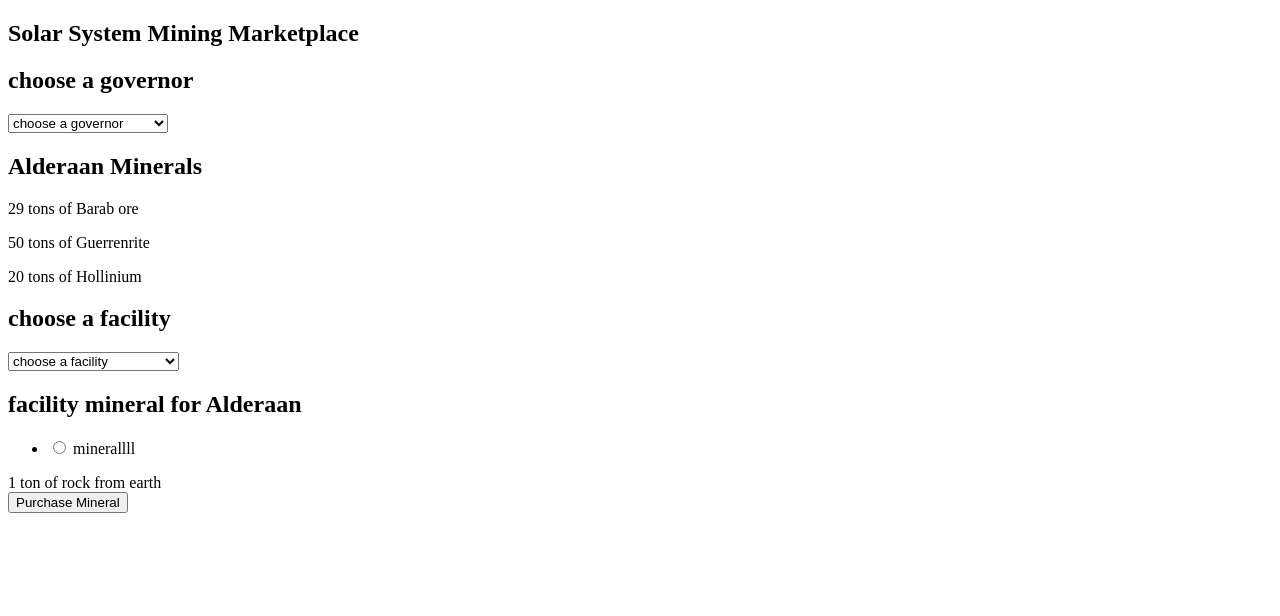
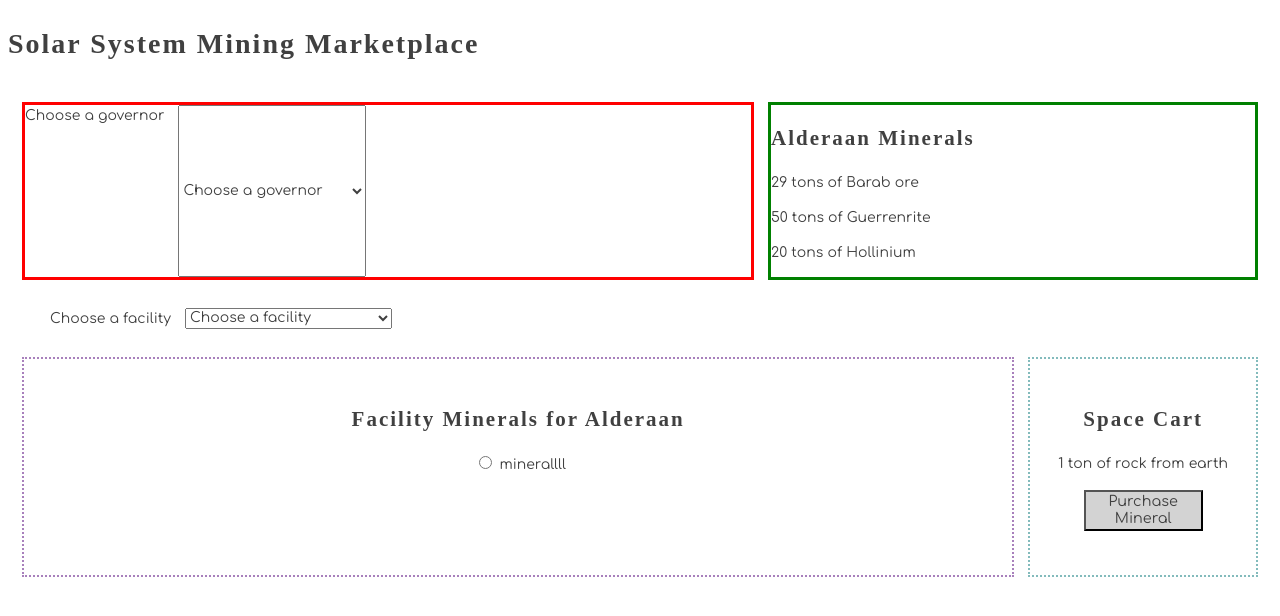
Before and after one commit to nss-day-cohort-52/exomine-tornado-mashers, a plain HTML site: page index.html in a window 1280 px wide. Drawn offline with Linux system fonts and the light colour scheme; a web font is replaced by a local one.

Commit message:
perparing to pull new main

```diff
--- a/index.html
+++ b/index.html
@@ -4,6 +4,7 @@
     <meta charset="UTF-8">
     <meta http-equiv="X-UA-Compatible" content="IE=edge">
     <meta name="viewport" content="width=device-width, initial-scale=1.0">
+    <link rel="stylesheet" href="./styles/main.css">
     <title>Exomine</title>
 </head>
 <body>
--- a/scripts/Cart.js
+++ b/scripts/Cart.js
@@ -8,5 +8,7 @@ const facilityName = "earth"
 
 
 export const cart = () => {
-return `1 ton of ${mineral} from ${facilityName}`
+return `
+    <h2>Space Cart</h2>
+    1 ton of ${mineral} from ${facilityName}`
 }
--- a/scripts/Exomine.js
+++ b/scripts/Exomine.js
@@ -24,10 +24,10 @@ export const renderHTML = () => {
         <section class="governor">${governorHTML}</section>
         <section class="available_resources"> ${availableResources()}</section>
     </div>
-    <section class="facility">${facilitiesHTML}</section>
+    <section class="facilities">${facilitiesHTML}</section>
 
     <div class="bottom">
-        <section class="minerals_avail">${facilityMineralHTML}<section>
+        <section class="minerals_avail">${facilityMineralHTML}</section>
         <section class="cart">
             <div class="cartHTML">${cartHTML}</div>
             <div class="button">${buttonHTML}</div>
--- a/scripts/Facilities.js
+++ b/scripts/Facilities.js
@@ -9,16 +9,20 @@ import { getFacilities } from "./dataAccess.js"
 const facilitiesArray = getFacilities()
 
 export const facilities = () => {
-   let html = "<h2>choose a facility</h2>"
 
-    html += `<select id="facility">`
-    html += '<option value="0">choose a facility</option>'
+    let facilitiesHTML = `
+
+        <label for="chooseFacility" class="facilities__label">Choose a facility</label>
+        <select name ="chooseFacility" id="facility">
+        <option value="0">Choose a facility</option>
+    `
 
     const facilityOptions = facilitiesArray.map( (facility) => {
         return `<option value="${facility.id}">${facility.name}</option>`
     })
 
-    html += facilityOptions.join("")
-    html += "</select>"
-    return html
+    facilitiesHTML += facilityOptions.join("")
+    facilitiesHTML += "</select>"
+
+    return facilitiesHTML
 }
--- a/scripts/FacilityMinerals.js
+++ b/scripts/FacilityMinerals.js
@@ -13,7 +13,7 @@ const facilityArray = getFacilities()
 
 export const facilityMinerals = () => {
 
-    let html = `<h2>facility mineral for Alderaan</h2>`
+    let html = `<h2>Facility Minerals for Alderaan</h2>`
     html += "<ul>"
 
     // This is how you have been converting objects to <li> elements
--- a/scripts/Governors.js
+++ b/scripts/Governors.js
@@ -8,16 +8,20 @@ import { getGovernors } from "./dataAccess.js"
 const governorsArray = getGovernors()
 
 export const governor = () => {
-        let html = "<h2>choose a governor</h2>"
 
-    html += `<select id="governor">`
-    html += '<option value="0">choose a governor</option>'
+    let governorsHTML = `
+
+        <label for="chooseGovernor" class="governor__label">Choose a governor </label>
+        <select name="chooseGovernor" id="governor">
+        <option value="0">Choose a governor</option>
+    `
 
     const governorOptions = governorsArray.map( (governor) => {
         return `<option value="${governor.id}">${governor.name}</option>`
     })
 
-    html += governorOptions.join("")
-    html += "</select>"
-    return html
+    governorsHTML += governorOptions.join("")
+    governorsHTML += "</select>"
+
+    return governorsHTML
 }
--- a/scripts/OrderButton.js
+++ b/scripts/OrderButton.js
@@ -7,6 +7,6 @@ This module contains event listers and creates OrderButton for mineral orders.
 
 export const button = () => {
     return `
-    <button>Purchase Mineral</button>
+    <button class="orderButton">Purchase Mineral</button>
     `
 }
--- /dev/null
+++ b/styles/details.css
@@ -0,0 +1,57 @@
+.top {
+    display: flex;
+}
+
+.governor {
+    border: 3px solid red;
+    display: flex;
+    flex: 3;
+    margin: 1em;
+}
+
+.governor__label,
+.facilities__label {
+    margin-right: 1em;
+}
+
+.available_resources {
+    border: 3px solid green;
+    flex: 2;
+    margin: 1em 1em 1em 0;
+}
+
+.bottom {
+    display: flex;
+}
+
+.facilities {
+    display: flex;
+    margin: 1em;
+    padding: 0 2em;
+}
+
+.minerals_avail {
+    border: 2px dotted #a880bc;
+    flex: 3;
+    margin: 1em;
+    padding: 2em;
+    text-align: center;
+}
+
+.cart {
+    border: 2px dotted #83bbbc;
+    text-align: center;
+    padding: 2em;
+    margin: 1em 1em 1em 0;
+}
+
+.orderButton {
+    margin: 1rem auto;
+    background-color: lightgrey;
+    color: #404040;
+    font-size: .9rem;
+    line-height: 1.2;
+    max-width: 70%;
+    display: block;
+
+}
--- a/styles/main.css
+++ b/styles/main.css
@@ -0,0 +1,36 @@
+@import "details.css";
+@import url("https://fonts.googleapis.com/css?family=Comfortaa|Patua+One");
+
+/*Typography
+--------------------------------------------------------------*/
+body,
+button,
+input,
+select,
+textarea {
+	color: #404040;
+	font-family: "Comfortaa", Arial, sans-serif;
+	font-size: 14px;
+	line-height: 1.5;
+}
+
+h1,h2,h3,h4,h5,h6 {
+  font-family: "Patua One", serif;
+  letter-spacing: 2px;
+}
+
+ul {
+    list-style-type: none;
+    padding-inline-start: 0.25rem;
+}
+
+h1 {
+    font-size: 2em;
+    font-weight: 700;
+}
+
+h4 {
+    font-size: 1em;
+    font-weight: 300;
+    font-family: "Comfortaa", Arial, sans-serif;
+}
```
